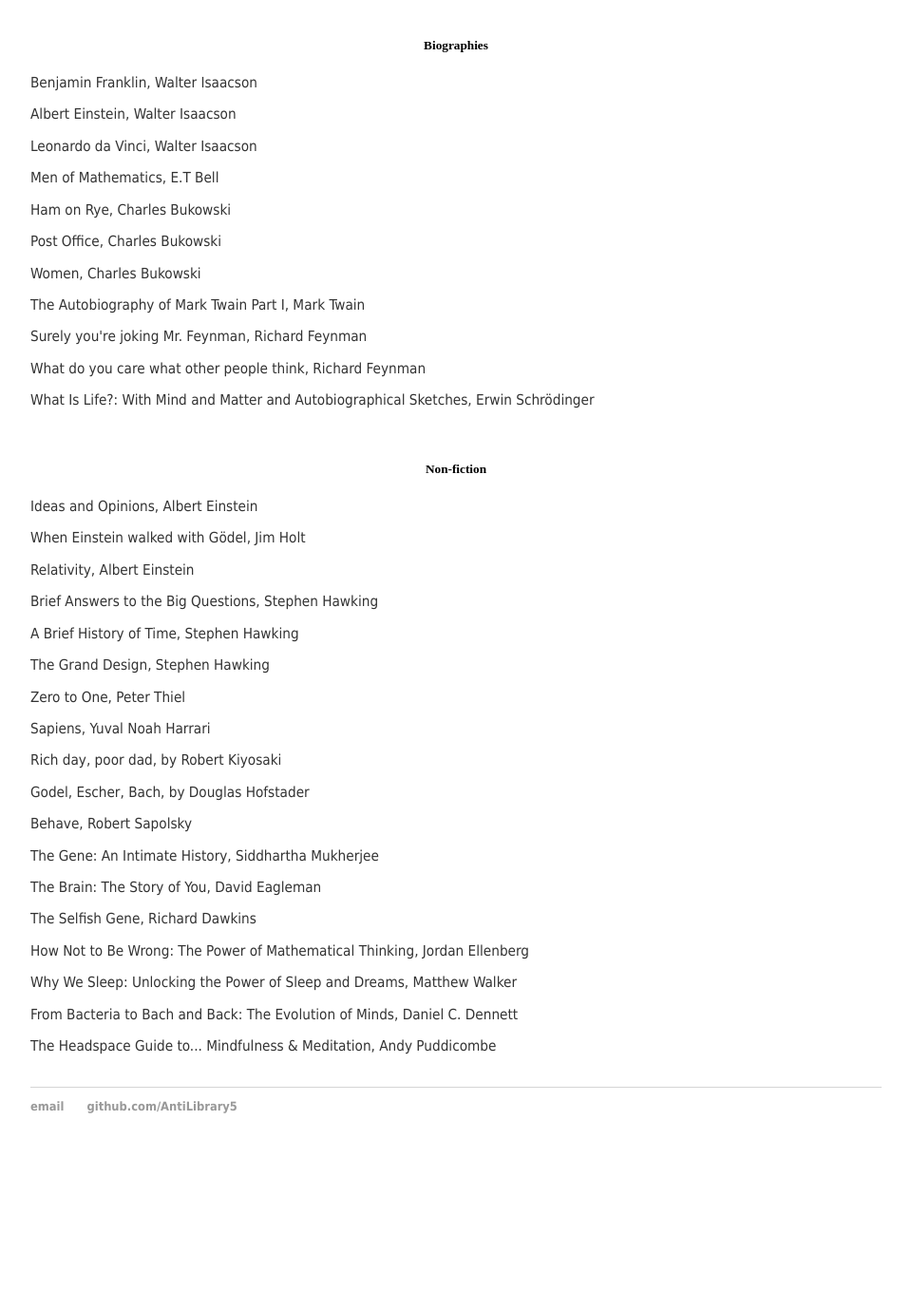
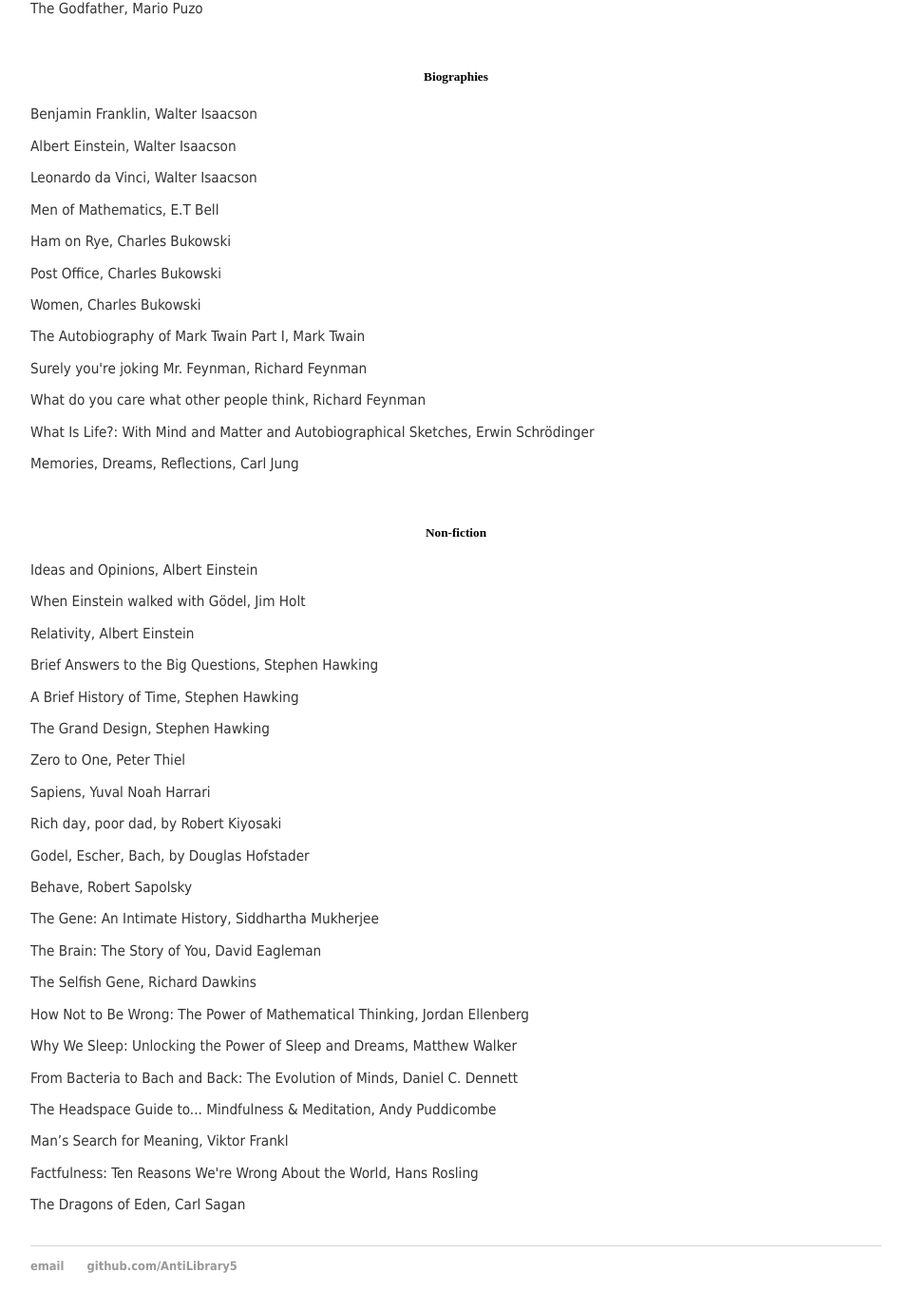
Before and after one commit to AntiLibrary5/AntiLibrary5.github.io, a Jekyll site: the page built from great_books/index.html, in a window 1280 px wide and 1400 px high, scrolled down 580 px. Shown: the top 1379 px of the window at 95% size, without its empty margins (160-1119 px from the left). Built offline with Jekyll 4.4.1, drawn with Linux system fonts in a browser that asks for light colours; before the commit the page ends 1812 px from its top, so only the background shows below that; some of the changed text lies outside the part shown.

Commit message:
Update index.html

```diff
--- a/great_books/index.html
+++ b/great_books/index.html
@@ -12,6 +12,7 @@ title: Vaibhav Arora, theboxtroll
   <p>Catcher in the Rye, J.D Salinger</p>
   <p>To Kill a Mockingbird, Harper Lee</p>
   <p>Of Mice and Men, John Steinback</p>
+  <p>The Old Man and the Sea, Ernest Hemingway</p>
   <p>Animal Farm, George Orwell</p>
   <p>The Alchemist, Paulo Coelho</p>
   <p>Looking for Alaska, John Green</p>
@@ -32,6 +33,7 @@ title: Vaibhav Arora, theboxtroll
   <p>Surely you're joking Mr. Feynman, Richard Feynman</p>
   <p>What do you care what other people think, Richard Feynman</p>
   <p>What Is Life?: With Mind and Matter and Autobiographical Sketches, Erwin Schrödinger</p>
+  <p>Memories, Dreams, Reflections, Carl Jung</p>
 </div><!-- /.blurb -->
 <br>
 <div class="blurb">
@@ -54,5 +56,8 @@ title: Vaibhav Arora, theboxtroll
   <p>Why We Sleep: Unlocking the Power of Sleep and Dreams, Matthew Walker</p>
   <p>From Bacteria to Bach and Back: The Evolution of Minds, Daniel C. Dennett</p>
   <p>The Headspace Guide to... Mindfulness & Meditation, Andy Puddicombe</p>
+  <p>Man’s Search for Meaning, Viktor Frankl</p>
+  <p>Factfulness: Ten Reasons We're Wrong About the World, Hans Rosling</p>
+  <p>The Dragons of Eden, Carl Sagan</p>
 </div><!-- /.blurb -->
 <br>
```
